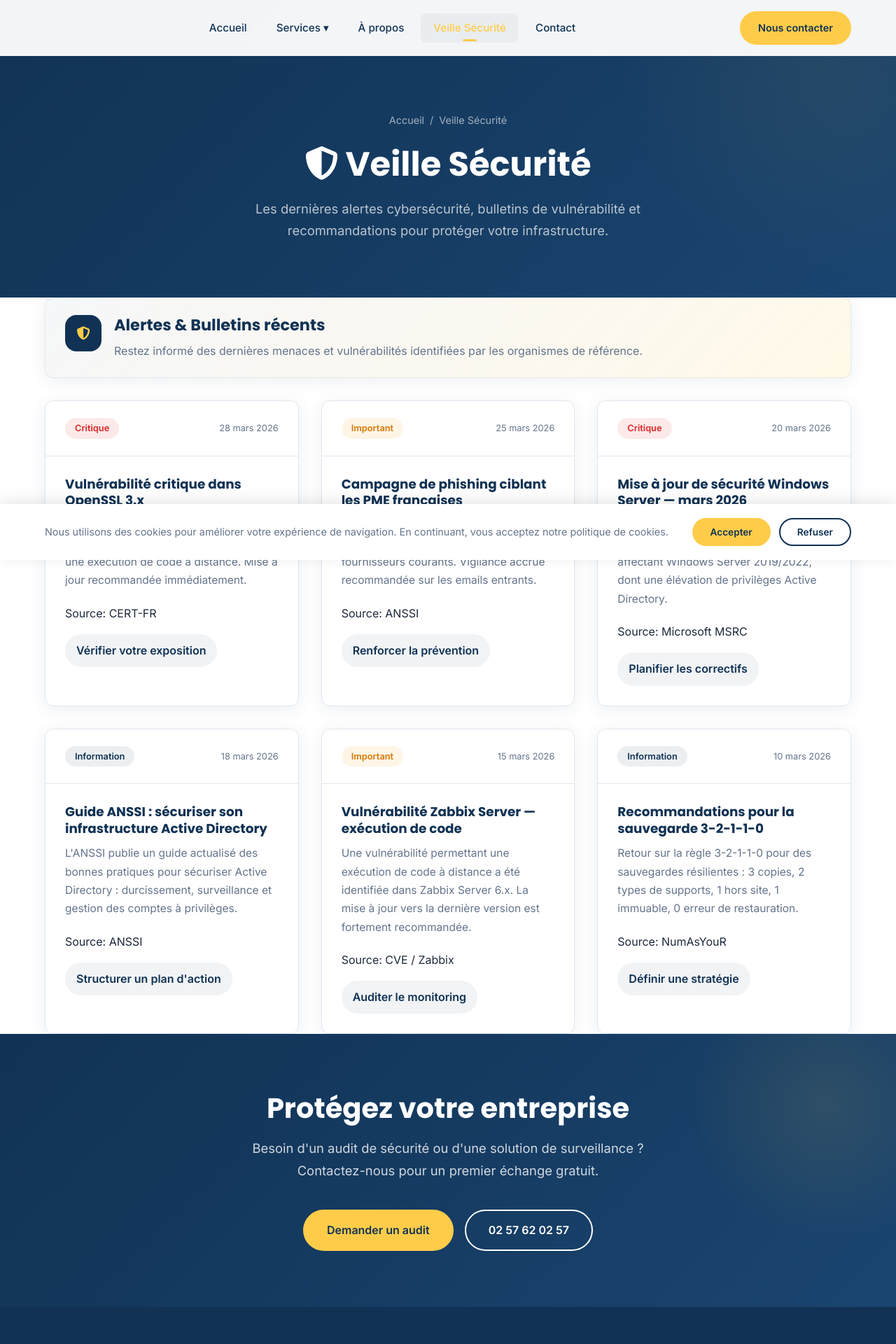
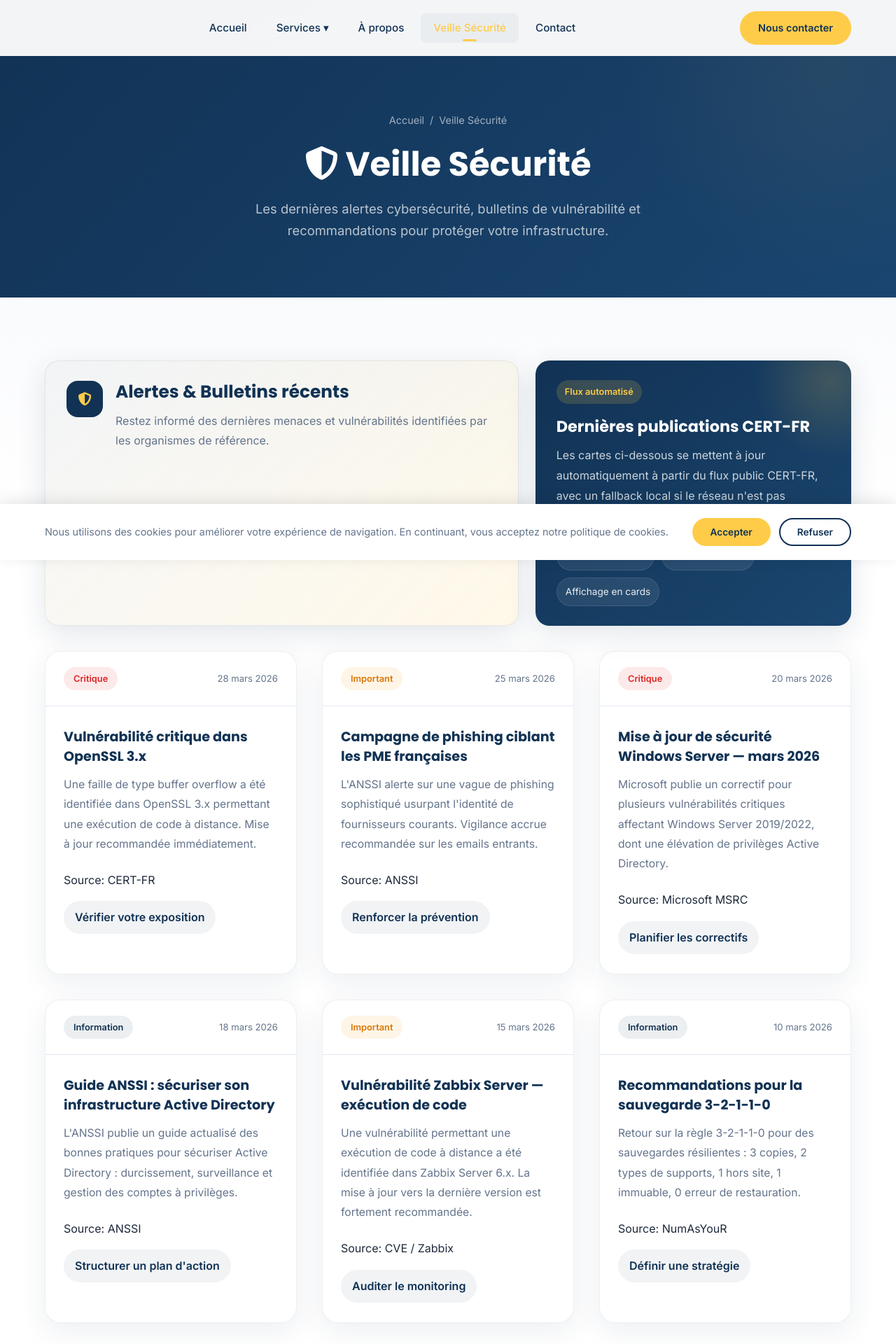
Before and after one commit to 0xz3x/numasyour-web, a Flask app: page /veille-securite in a window 1280 px wide. Shown: the top 1920 px of the page at 70% size. Run offline with Flask 3, Linux system fonts and the light colour scheme; data that the repository does not hold is empty.

Commit message:
Update veille
Co-authored-by: Copilot <copilot@github.com>

```diff
--- a/css/style.css
+++ b/css/style.css
@@ -1320,32 +1320,45 @@ h1, h2, h3, h4 {
 }
 
 /* --- Veille Sécurité --- */
+.veille-section {
+  padding: 90px 0 110px;
+  background: linear-gradient(180deg, rgba(245, 247, 250, 0.55) 0%, rgba(255, 255, 255, 1) 22%);
+}
+
+.veille-header-grid {
+  display: grid;
+  grid-template-columns: minmax(0, 1.35fr) minmax(320px, 0.9fr);
+  gap: 24px;
+  align-items: stretch;
+  margin-bottom: 36px;
+}
+
 .veille-grid {
   display: grid;
   grid-template-columns: repeat(auto-fill, minmax(350px, 1fr));
-  gap: 32px;
+  gap: 36px;
 }
 
 .veille-intro-card {
   display: flex;
   align-items: flex-start;
   gap: 18px;
-  margin-bottom: 32px;
-  padding: 24px 28px;
+  padding: 28px 30px;
   background: linear-gradient(135deg, rgba(17, 50, 84, 0.04), rgba(255, 204, 73, 0.12));
   border: 1px solid rgba(17, 50, 84, 0.08);
-  border-radius: var(--radius);
-  box-shadow: var(--shadow);
+  border-radius: 20px;
+  box-shadow: var(--shadow-lg);
 }
 
 .veille-intro-card h2 {
-  font-size: 1.4rem;
-  margin-bottom: 8px;
+  font-size: 1.55rem;
+  margin-bottom: 10px;
 }
 
 .veille-intro-card p {
   color: var(--text-light);
   max-width: 820px;
+  line-height: 1.8;
 }
 
 .veille-intro-icon {
@@ -1361,31 +1374,101 @@ h1, h2, h3, h4 {
   font-size: 1.2rem;
 }
 
+.veille-summary-card {
+  background: linear-gradient(135deg, #113254 0%, #1b466f 100%);
+  color: var(--white);
+  border-radius: 20px;
+  padding: 28px 30px;
+  box-shadow: var(--shadow-lg);
+  position: relative;
+  overflow: hidden;
+}
+
+.veille-summary-card::after {
+  content: '';
+  position: absolute;
+  top: -80px;
+  right: -80px;
+  width: 220px;
+  height: 220px;
+  background: radial-gradient(circle, rgba(255, 204, 73, 0.18) 0%, transparent 70%);
+  border-radius: 50%;
+}
+
+.veille-summary-label {
+  display: inline-flex;
+  align-items: center;
+  padding: 6px 12px;
+  border-radius: 999px;
+  background: rgba(255, 204, 73, 0.16);
+  color: var(--accent);
+  font-size: 0.8rem;
+  font-weight: 600;
+  margin-bottom: 18px;
+  position: relative;
+  z-index: 1;
+}
+
+.veille-summary-card h3 {
+  color: var(--white);
+  font-size: 1.4rem;
+  margin-bottom: 12px;
+  position: relative;
+  z-index: 1;
+}
+
+.veille-summary-card p {
+  color: rgba(255, 255, 255, 0.78);
+  line-height: 1.8;
+  margin-bottom: 22px;
+  position: relative;
+  z-index: 1;
+}
+
+.veille-summary-chips {
+  display: flex;
+  flex-wrap: wrap;
+  gap: 10px;
+  position: relative;
+  z-index: 1;
+}
+
+.veille-summary-chips span {
+  padding: 8px 12px;
+  border-radius: 999px;
+  background: rgba(255, 255, 255, 0.08);
+  border: 1px solid rgba(255, 255, 255, 0.1);
+  font-size: 0.85rem;
+  color: rgba(255, 255, 255, 0.9);
+}
+
 .veille-card {
   background: var(--white);
-  border-radius: var(--radius);
-  box-shadow: var(--shadow);
+  border-radius: 22px;
+  box-shadow: 0 12px 40px rgba(17, 50, 84, 0.08);
   overflow: hidden;
   transition: all var(--transition);
-  border: 1px solid var(--gray-light);
+  border: 1px solid rgba(17, 50, 84, 0.08);
 }
 
 .veille-card:hover {
-  transform: translateY(-4px);
+  transform: translateY(-6px);
   box-shadow: var(--shadow-lg);
   border-color: var(--accent);
 }
 
 .veille-card-header {
-  padding: 24px 28px;
+  padding: 22px 26px;
   border-bottom: 1px solid var(--gray-light);
   display: flex;
   align-items: center;
   justify-content: space-between;
+  gap: 16px;
+  flex-wrap: wrap;
 }
 
 .veille-card-tag {
-  padding: 4px 14px;
+  padding: 6px 14px;
   background: rgba(17, 50, 84, 0.08);
   border-radius: 50px;
   font-size: 0.8rem;
@@ -1409,23 +1492,25 @@ h1, h2, h3, h4 {
 }
 
 .veille-card-date {
-  font-size: 0.8rem;
+  font-size: 0.82rem;
   color: var(--text-light);
 }
 
 .veille-card-body {
-  padding: 28px;
+  padding: 30px 26px 28px;
 }
 
 .veille-card-body h3 {
-  font-size: 1.15rem;
-  margin-bottom: 10px;
+  font-size: 1.2rem;
+  margin-bottom: 12px;
+  line-height: 1.45;
 }
 
 .veille-card-body p {
   color: var(--text-light);
-  font-size: 0.97rem;
-  margin-bottom: 20px;
+  font-size: 0.98rem;
+  margin-bottom: 24px;
+  line-height: 1.8;
 }
 
 .veille-card-footer {
@@ -1683,12 +1768,20 @@ h1, h2, h3, h4 {
     padding: 32px 24px;
   }
 
+  .veille-header-grid {
+    grid-template-columns: 1fr;
+  }
+
   .veille-grid {
     grid-template-columns: 1fr;
   }
 
   .veille-intro-card {
     padding: 20px;
+  }
+
+  .veille-summary-card {
+    padding: 22px 20px;
   }
 
   .veille-card-footer {
--- a/templates/veille-securite.html
+++ b/templates/veille-securite.html
@@ -10,11 +10,23 @@
 
 <section class="veille-section">
   <div class="container">
-    <div class="veille-intro-card">
-      <div class="veille-intro-icon"><i class="fa-solid fa-shield-halved"></i></div>
-      <div>
-        <h2>{{ site.veille.section_title }}</h2>
-        <p>{{ site.veille.section_subtitle }}</p>
+    <div class="veille-header-grid">
+      <div class="veille-intro-card">
+        <div class="veille-intro-icon"><i class="fa-solid fa-shield-halved"></i></div>
+        <div>
+          <h2>{{ site.veille.section_title }}</h2>
+          <p>{{ site.veille.section_subtitle }}</p>
+        </div>
+      </div>
+      <div class="veille-summary-card">
+        <div class="veille-summary-label">Flux automatisé</div>
+        <h3>Dernières publications CERT-FR</h3>
+        <p>Les cartes ci-dessous se mettent à jour automatiquement à partir du flux public CERT-FR, avec un fallback local si le réseau n'est pas disponible.</p>
+        <div class="veille-summary-chips">
+          <span>Actualisation auto</span>
+          <span>Source CERT-FR</span>
+          <span>Affichage en cards</span>
+        </div>
       </div>
     </div>
     <div class="veille-grid">
```
